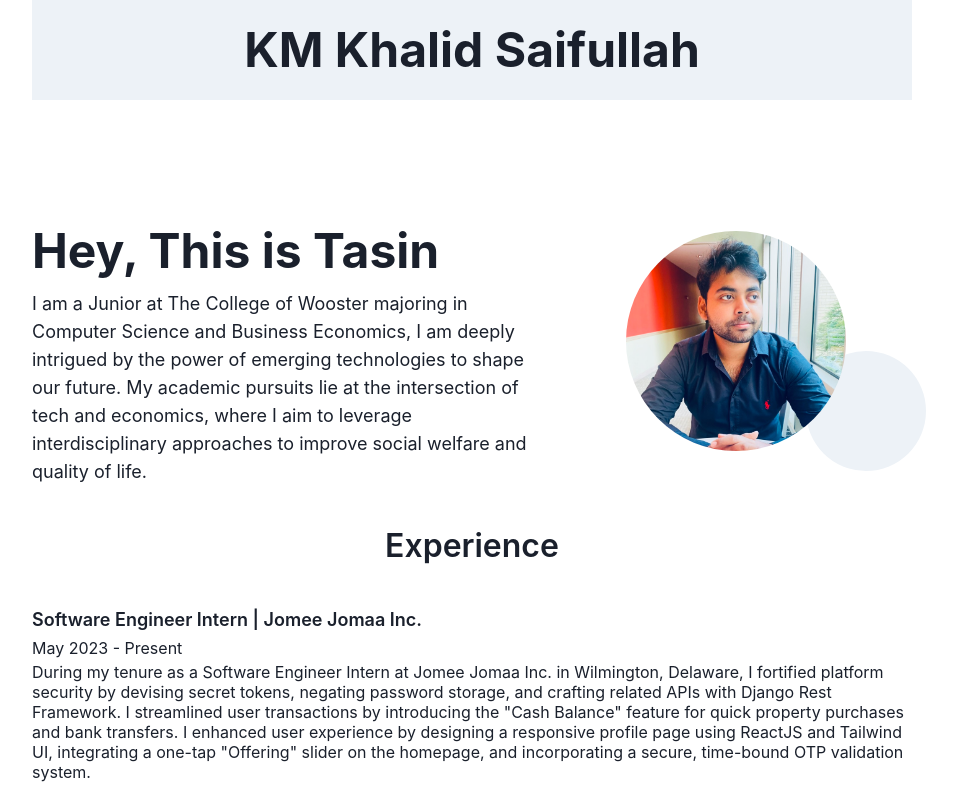
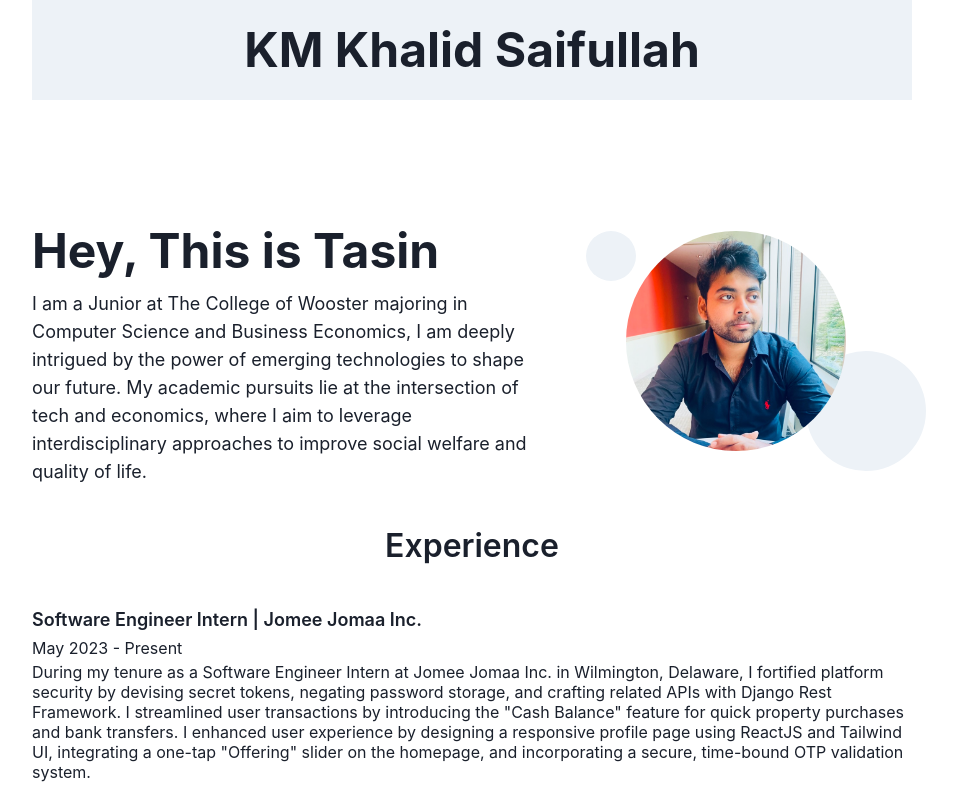
Before and after one commit to t-tasin/tsaifullah, a React (Vite) app: page / in a window 1280 px wide. Shown: the top 800 px of the page, without its empty margins (168-1125 px from the left). Built offline with nearby package versions, Linux system fonts and the light colour scheme.

Commit message:
add: propic new circle illustration

```diff
--- a/src/App.tsx
+++ b/src/App.tsx
@@ -49,6 +49,16 @@ export default function App() {
           alignItems={"center"}
         >
           <Box width={"fit-content"} position={"relative"}>
+            <Box
+              borderRadius={"50%"}
+              bgColor={"gray.100"}
+              width={"50px"}
+              height={"50px"}
+              position={"absolute"}
+              top={0}
+              left={-10}
+              zIndex={-1}
+            />
             <Image src={ProPic} borderRadius="full" boxSize="220px" />
             <Box
               borderRadius={"50%"}
```
